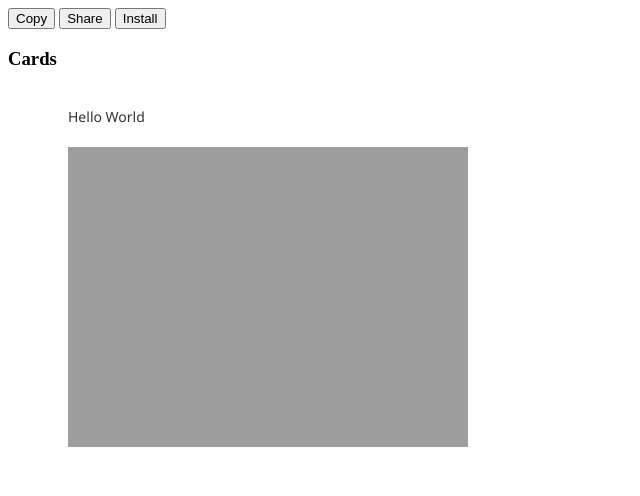
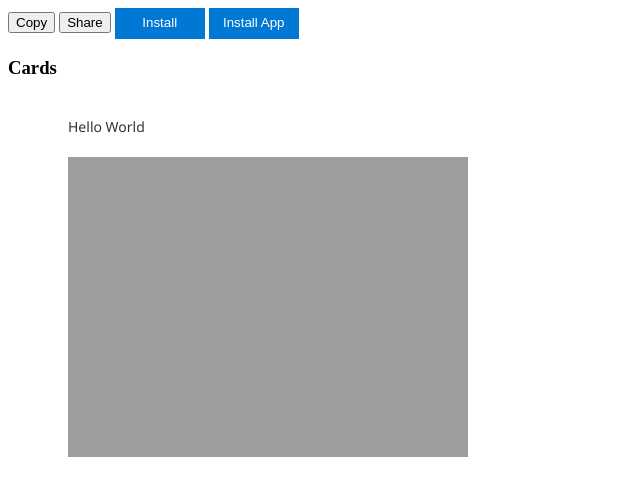
Before and after one commit to pwa-builder/pwabuilder-components, a website: page index.html in a window 1280 px wide. Shown: the whole page, without its empty margins (0-640 px from the left). Drawn offline with Linux system fonts and the light colour scheme.

Commit message:
chore(): add new test

```diff
--- a/index.html
+++ b/index.html
@@ -10,6 +10,8 @@
   <pwb-share title="share title" text="share text" url="https://microsoft.com"></pwb-share>
   <pwb-install iconpath="https://webboard-app.web.app/assets/icon/256.png"
     manifestpath="/test-manifest.webmanifest" forceshow="true"></pwb-install>
+    <pwb-install iconpath="https://webboard-app.web.app/assets/icon/256.png"
+    manifestpath="/test-manifest.webmanifest" forceshow="true">Install App</pwb-install>
   <pwb-adapcard text="Card Text" imageurl="https://webboard-app.web.app/assets/icon/256.png"></pwb-adapcard>
 
   <script type="module" src="dist/esm/index.js"></script>
```
Also changed, not shown: dist/esm/index.js.
